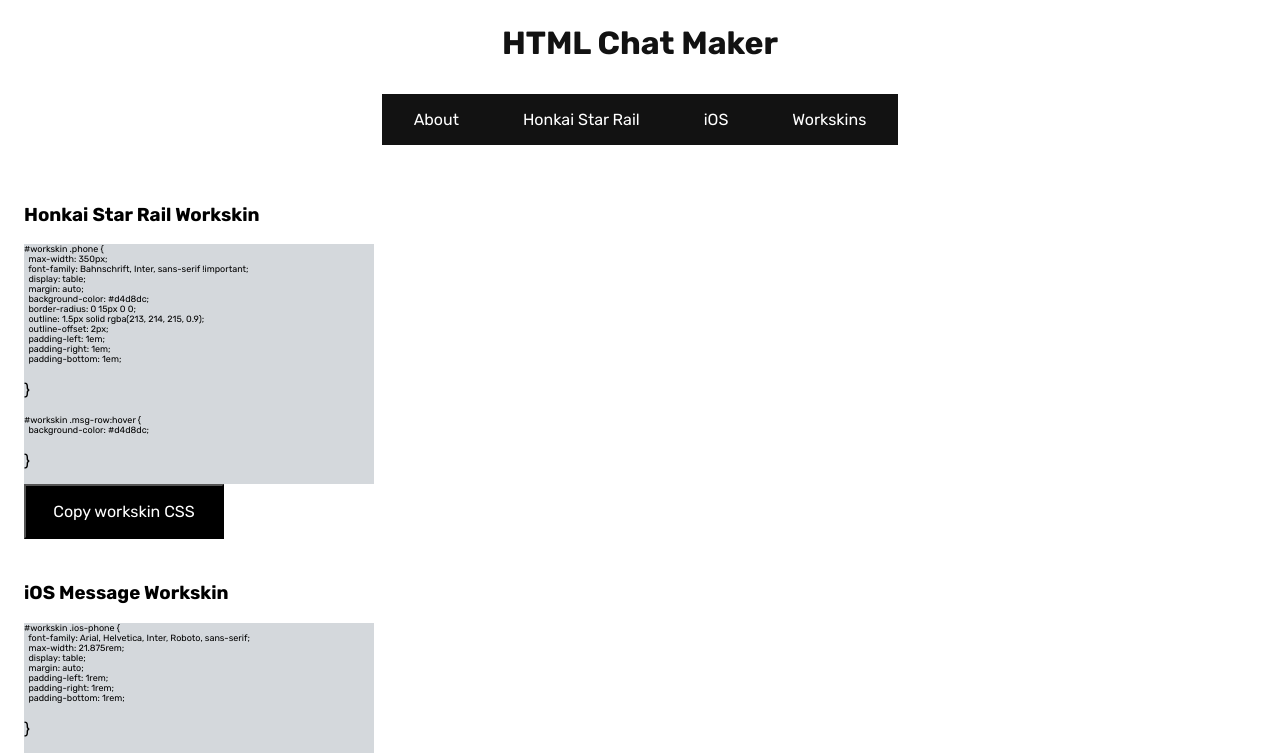
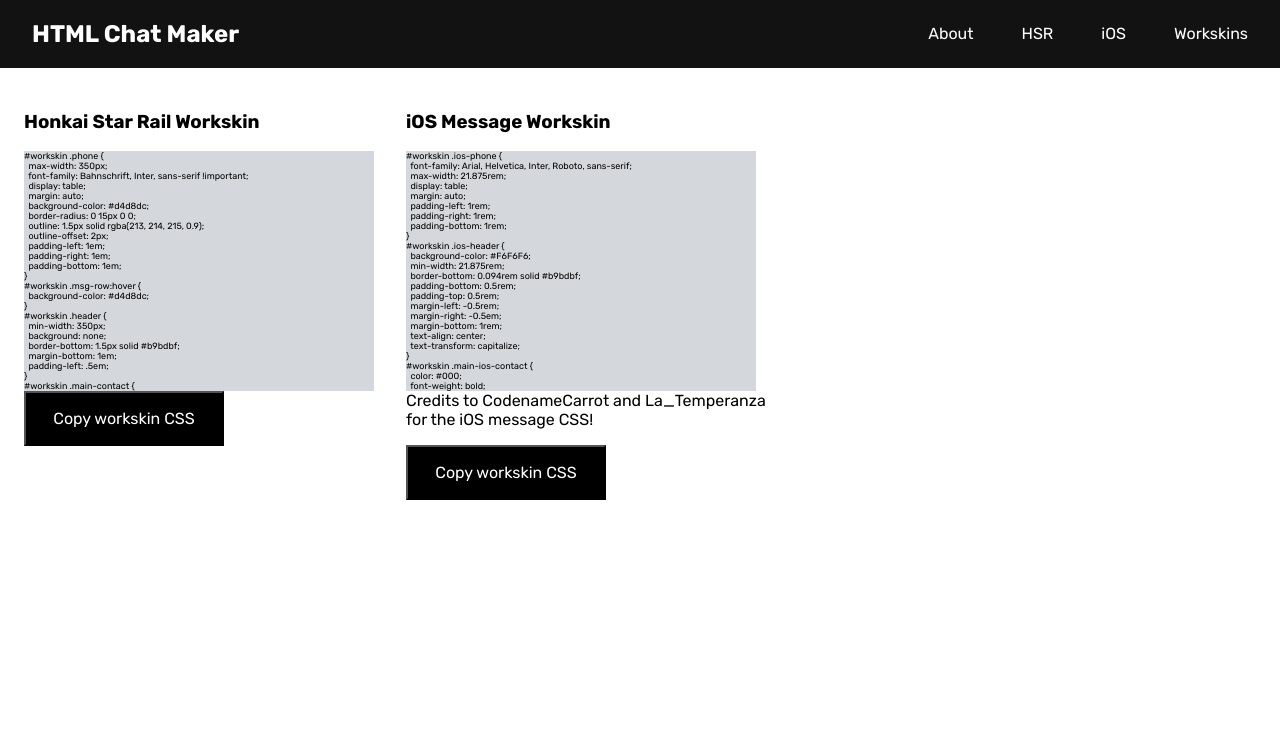
Before and after one commit to qriechan/html-chat-maker, a React (Vite) app: page /workskin in a window 1280 px wide. Shown: the top 753 px of the page. Built offline with nearby package versions, Linux system fonts and the light colour scheme.

Commit message:
updated UI, added navbar

```diff
--- a/src/components/About.jsx
+++ b/src/components/About.jsx
@@ -3,7 +3,7 @@ import React from 'react'
 function About() {
   return (
     <div>
-        <h2>Quick guide to HSR chat maker</h2>
+        <h2>Quick guide to HTML chat maker</h2>
         <p>1. Use the visual editors to input your text</p>
         <p>2. Click export HTML</p>
         <p>3. Paste the exported HTML into your target document</p>
--- a/src/components/HSR/Workskin-HSR.jsx
+++ b/src/components/HSR/Workskin-HSR.jsx
@@ -17,72 +17,72 @@ function WorkskinHSR({ textRef }) {
         <p className='tiny'>&nbsp; padding-left: 1em;</p>
         <p className='tiny'>&nbsp; padding-right: 1em;</p>
         <p className='tiny'>&nbsp; padding-bottom: 1em;</p>
-        <p classsName='tiny'>{'}'}</p>
+        <p className='tiny'>{'}'}</p>
         <p className='tiny'>#workskin .msg-row:hover {'{'}</p>
         <p className='tiny'>&nbsp; background-color: #d4d8dc;</p>
-        <p classsName='tiny'>{'}'}</p>
+        <p className='tiny'>{'}'}</p>
         <p className='tiny'>#workskin .header {'{'}</p>
         <p className='tiny'>&nbsp; min-width: 350px;</p>
         <p className='tiny'>&nbsp; background: none;</p>
         <p className='tiny'>&nbsp; border-bottom: 1.5px solid #b9bdbf;</p>
         <p className='tiny'>&nbsp; margin-bottom: 1em;</p>
         <p className='tiny'>&nbsp; padding-left: .5em;</p>
-        <p classsName='tiny'>{'}'}</p>
+        <p className='tiny'>{'}'}</p>
         <p className='tiny'>#workskin .main-contact {'{'}</p>
         <p className='tiny'>&nbsp; font-size: larger;</p>
         <p className='tiny'>&nbsp; color: #121212;</p>
         <p className='tiny'>&nbsp; font-weight: bold;</p>
         <p className='tiny'>&nbsp; margin-top: .75em;</p>
         <p className='tiny'>&nbsp; margin-bottom: 0;</p>
-        <p classsName='tiny'>{'}'}</p>
+        <p className='tiny'>{'}'}</p>
         <p className='tiny'>#workskin .bio {'{'}</p>
         <p className='tiny'>&nbsp; margin: .25em auto .75em auto;</p>
         <p className='tiny'>&nbsp; color: #666868;</p>
         <p className='tiny'>&nbsp; font-size: smaller;</p>
         <p className='tiny'>&nbsp; font-weight: 600;</p>
-        <p classsName='tiny'>{'}'}</p>
+        <p className='tiny'>{'}'}</p>
         <p className='tiny'>#workskin .fulltext {'{'}</p>
         <p className='tiny'>&nbsp; min-height: fit-content;</p>
         <p className='tiny'>&nbsp; margin-right: auto;</p>
         <p className='tiny'>&nbsp; margin-left: 0px;</p>
         <p className='tiny'>&nbsp; margin-bottom: .25em;</p>
         <p className='tiny'>&nbsp; width: auto;</p>
-        <p classsName='tiny'>{'}'}</p>
+        <p className='tiny'>{'}'}</p>
         <p className='tiny'>#workskin .fullreply {'{'}</p>
         <p className='tiny'>&nbsp; min-height: fit-content;</p>
         <p className='tiny'>&nbsp; margin-right: 0px;</p>
         <p className='tiny'>&nbsp; margin-left: auto;</p>
         <p className='tiny'>&nbsp; margin-bottom: .25em;</p>
         <p className='tiny'>&nbsp; width: auto;</p>
-        <p classsName='tiny'>{'}'}</p>
+        <p className='tiny'>{'}'}</p>
         <p className='tiny'>#workskin .fullreply .picture, .fulltext .picture {'{'}</p>
         <p className='tiny'>&nbsp; width: 150px;</p>
         <p className='tiny'>&nbsp; height: 75px;</p>
         <p className='tiny'>&nbsp; background-color: #000;</p>
-        <p classsName='tiny'>{'}'}</p>
+        <p className='tiny'>{'}'}</p>
         <p className='tiny'>#workskin .L-contact {'{'}</p>
         <p className='tiny'>&nbsp; font-weight: 500;</p>
         <p className='tiny'>&nbsp; font-size: 90%;</p>
         <p className='tiny'>&nbsp; color: #666868;</p>
         <p className='tiny'>&nbsp; padding: 0 0 .25em .75em;</p>
-        <p classsName='tiny'>{'}'}</p>
+        <p className='tiny'>{'}'}</p>
         <p className='tiny'>#workskin .R-contact {'{'}</p>
         <p className='tiny'>&nbsp; font-weight: 500;</p>
         <p className='tiny'>&nbsp; font-size: 90%;</p>
         <p className='tiny'>&nbsp; color: #666868;</p>
         <p className='tiny'>&nbsp; padding: 0 0.75em .25em 0;</p>
         <p className='tiny'>&nbsp; text-align: right;</p>
-        <p classsName='tiny'>{'}'}</p>
+        <p className='tiny'>{'}'}</p>
         <p className='tiny'>#workskin .hsricon {'{'}</p>
         <p className='tiny'>&nbsp; width: 60px;</p>
         <p className='tiny'>&nbsp; height: 60px;</p>
         <p className='tiny'>&nbsp; border-radius: 100%;</p>
         <p className='tiny'>&nbsp; background-color: #121212;</p>
-        <p classsName='tiny'>{'}'}</p>
+        <p className='tiny'>{'}'}</p>
         <p className='tiny'>#workskin .td-icon {'{'}</p>
         <p className='tiny'>&nbsp; vertical-align: top;</p>
         <p className='tiny'>&nbsp; width: 60px;</p>
-        <p classsName='tiny'>{'}'}</p>
+        <p className='tiny'>{'}'}</p>
         <p className='tiny'>#workskin .text {'{'}</p>
         <p className='tiny'>&nbsp; font-weight: 500;</p>
         <p className='tiny'>&nbsp; float: left;</p>
@@ -95,7 +95,7 @@ function WorkskinHSR({ textRef }) {
         <p className='tiny'>&nbsp; clear: both;</p>
         <p className='tiny'>&nbsp; position: relative;</p>
         <p className='tiny'>&nbsp; box-shadow: #9ea0a1 -1px 2px;</p>
-        <p classsName='tiny'>{'}'}</p>
+        <p className='tiny'>{'}'}</p>
         <p className='tiny'>#workskin .reply {'{'}</p>
         <p className='tiny'>&nbsp; font-weight: 500;</p>
         <p className='tiny'>&nbsp; float: right;</p>
@@ -108,46 +108,46 @@ function WorkskinHSR({ textRef }) {
         <p className='tiny'>&nbsp; clear: both;</p>
         <p className='tiny'>&nbsp; position: relative;</p>
         <p className='tiny'>&nbsp; box-shadow: #9ea0a1 1px 2px;</p>
-        <p classsName='tiny'>{'}'}</p>
+        <p className='tiny'>{'}'}</p>
         <p className='tiny'>#workskin .fullreply .hsr-picture, .fulltext .hsr-picture {'{'}</p>
         <p className='tiny'>&nbsp; width: 150px;</p>
         <p className='tiny'>&nbsp; height: 75px;</p>
         <p className='tiny'>&nbsp; background-color: #000;</p>
-        <p classsName='tiny'>{'}'}</p>
+        <p className='tiny'>{'}'}</p>
         <p className='tiny'>#workskin .fullreply .hsr-sticker, .fulltext .hsr-sticker {'{'}</p>
         <p className='tiny'>&nbsp; width: 75px;</p>
         <p className='tiny'>&nbsp; height: 75px;</p>
         <p className='tiny'>&nbsp; background-color: none;</p>
         <p className='tiny'>&nbsp; margin: 1rem;</p>
-        <p classsName='tiny'>{'}'}</p>
+        <p className='tiny'>{'}'}</p>
         <p className='tiny'>#workskin .fulltext .hsr-picture {'{'}</p>
         <p className='tiny'>&nbsp; float: left;</p>
         <p className='tiny'>&nbsp; margin: 0.5rem 0.75rem 1rem 1.5rem;</p>
-        <p classsName='tiny'>{'}'}</p>
+        <p className='tiny'>{'}'}</p>
         <p className='tiny'>#workskin .fulltext .hsr-sticker {'{'}</p>
         <p className='tiny'>&nbsp; float: left;</p>
-        <p classsName='tiny'>{'}'}</p>
+        <p className='tiny'>{'}'}</p>
         <p className='tiny'>#workskin .fullreply .hsr-picture {'{'}</p>
         <p className='tiny'>&nbsp; float: left;</p>
         <p className='tiny'>&nbsp; margin: 0.5rem 1.5rem 1rem 0.75rem;</p>
-        <p classsName='tiny'>{'}'}</p>
+        <p className='tiny'>{'}'}</p>
         <p className='tiny'>#workskin .fullreply .hsr-sticker {'{'}</p>
         <p className='tiny'>&nbsp; float: right;</p>
-        <p classsName='tiny'>{'}'}</p>
+        <p className='tiny'>{'}'}</p>
         <p className='tiny'>#workskin .fullalert {'{'}</p>
         <p className='tiny'>&nbsp; vertical-align: middle;</p>
         <p className='tiny'>&nbsp; width: fit-content;</p>
         <p className='tiny'>&nbsp; margin-left: auto;</p>
         <p className='tiny'>&nbsp; margin-right: auto;</p>
-        <p classsName='tiny'>{'}'}</p>
+        <p className='tiny'>{'}'}</p>
         <p className='tiny'>#workskin .alert-icon {'{'}</p>
         <p className='tiny'>&nbsp; width: 17.5px;</p>
         <p className='tiny'>&nbsp; height: 17.5px;</p>
-        <p classsName='tiny'>{'}'}</p>
+        <p className='tiny'>{'}'}</p>
         <p className='tiny'>#workskin .alert-display {'{'}</p>
         <p className='tiny'>&nbsp; width: fit-content;</p>
         <p className='tiny'>&nbsp; text-align: center;</p>
-        <p classsName='tiny'>{'}'}</p>
+        <p className='tiny'>{'}'}</p>
         <p className='tiny'>#workskin .alert {'{'}</p>
         <p className='tiny'>&nbsp; vertical-align: middle;</p>
         <p className='tiny'>&nbsp; text-align: left;</p>
@@ -157,7 +157,7 @@ function WorkskinHSR({ textRef }) {
         <p className='tiny'>&nbsp; padding-top: .5em;</p>
         <p className='tiny'>&nbsp; margin: .25em 0 .75em 0em;</p>
         <p className='tiny'>&nbsp; display: table;</p>
-        <p classsName='tiny'>{'}'}</p>
+        <p className='tiny'>{'}'}</p>
       </div>
     </div>
   )
--- a/src/components/Nav.jsx
+++ b/src/components/Nav.jsx
@@ -1,18 +1,31 @@
-import React from 'react'
+import React, { useState } from 'react'
 import { NavLink, Link } from 'react-router-dom'
 
 function Nav() {
-  return (
+    const [menuOpen, setMenuOpen] = useState(false);
+
+    return (
     <header>
-        <Link to="/"><h1>HTML Chat Maker</h1></Link>
         <nav>
-            <NavLink to="/">About</NavLink>
-            <NavLink to="/hsr">Honkai Star Rail</NavLink>
-            <NavLink to="/ios">iOS</NavLink>
-            <NavLink to="/workskin">Workskins</NavLink>
+            <Link to="/"><h1>HTML Chat Maker</h1></Link>
+            <div className='menu' onClick={() => {
+                setMenuOpen(!menuOpen);
+            }}>
+                <div className='menu-icon'>
+                    <div className='icon-line'></div>
+                    <div className='icon-line'></div>
+                    <div className='icon-line'></div>
+                </div>
+            </div>
+            <ul className={menuOpen ? 'open' : ''}>
+                <li><NavLink to="/">About</NavLink></li>
+                <li><NavLink to="/hsr">HSR</NavLink></li>
+                <li><NavLink to="/ios">iOS</NavLink></li>
+                <li><NavLink to="/workskin">Workskins</NavLink></li>
+            </ul>
         </nav>
     </header>
-  )
+    )
 }
 
 export default Nav
--- a/src/components/Workskin.jsx
+++ b/src/components/Workskin.jsx
@@ -19,7 +19,7 @@ function Workskin() {
     };
 
     return (
-    <>
+    <div className='all-workskins'>
         <div className='workskin-container'>
             <WorkskinHSR
             textRef={textRef} />
@@ -28,10 +28,10 @@ function Workskin() {
         <div className='workskin-container'>
             <WorkskinIOS
             textRef={textRef} />
-            <p>Credits to CodenameCarrot and La_Temperanza for the CSS!</p>
+            <p className='credits'>Credits to CodenameCarrot and La_Temperanza for the iOS message CSS!</p>
             <button className='copy-workskin' onClick={copyToClipboard}>Copy workskin CSS</button>
         </div>
-    </>
+    </div>
     )
 }
 
--- a/src/components/iOS/Workskin-iOS.jsx
+++ b/src/components/iOS/Workskin-iOS.jsx
@@ -13,8 +13,8 @@ function WorkskinIOS({ textRef }) {
         <p className='tiny'>&nbsp; padding-left: 1rem;</p>
         <p className='tiny'>&nbsp; padding-right: 1rem;</p>
         <p className='tiny'>&nbsp; padding-bottom: 1rem;</p>
-        <p classsName='tiny'>{'}'}</p>
-        <p classsName='tiny'></p>
+        <p className='tiny'>{'}'}</p>
+        <p className='tiny'></p>
         <p className='tiny'>#workskin .ios-header {'{'}</p>
         <p className='tiny'>&nbsp; background-color: #F6F6F6;</p>
         <p className='tiny'>&nbsp; min-width: 21.875rem;</p>
@@ -26,22 +26,22 @@ function WorkskinIOS({ textRef }) {
         <p className='tiny'>&nbsp; margin-bottom: 1rem;</p>
         <p className='tiny'>&nbsp; text-align: center;</p>
         <p className='tiny'>&nbsp; text-transform: capitalize;</p>
-        <p classsName='tiny'>{'}'}</p>
-        <p classsName='tiny'></p>
+        <p className='tiny'>{'}'}</p>
+        <p className='tiny'></p>
         <p className='tiny'>#workskin .main-ios-contact {'{'}</p>
         <p className='tiny'>&nbsp; color: #000;</p>
         <p className='tiny'>&nbsp; font-weight: bold;</p>
         <p className='tiny'>&nbsp; margin-top: 0.75rem;</p>
         <p className='tiny'>&nbsp; margin-bottom: 0;</p>
         <p className='tiny'>&nbsp; font-size: larger;</p>
-        <p classsName='tiny'>{'}'}</p>
-        <p classsName='tiny'></p>
+        <p className='tiny'>{'}'}</p>
+        <p className='tiny'></p>
         <p className='tiny'>#workskin .ios-bio {'{'}</p>
         <p className='tiny'>&nbsp; margin: 0.5rem auto 0.25rem auto;</p>
         <p className='tiny'>&nbsp; color: #666868;</p>
         <p className='tiny'>&nbsp; font-size: smaller;</p>
-        <p classsName='tiny'>{'}'}</p>
-        <p classsName='tiny'></p>
+        <p className='tiny'>{'}'}</p>
+        <p className='tiny'></p>
         <p className='tiny'>#workskin .ios-text {'{'}</p>
         <p className='tiny'>&nbsp; float: left;</p>
         <p className='tiny'>&nbsp; color: #000000;</p>
@@ -49,7 +49,7 @@ function WorkskinIOS({ textRef }) {
         <p className='tiny'>&nbsp; padding: 0.5em 1em;</p>
         <p className='tiny'>&nbsp; clear: both;</p>
         <p className='tiny'>&nbsp; position: relative;</p>
-        <p classsName='tiny'>{'}'}</p>
+        <p className='tiny'>{'}'}</p>
         <p className='tiny'>#workskin .ios-reply {'{'}</p>
         <p className='tiny'>&nbsp; float: right;</p>
         <p className='tiny'>&nbsp; color: #FFFFFF;</p>
@@ -57,11 +57,11 @@ function WorkskinIOS({ textRef }) {
         <p className='tiny'>&nbsp; padding: 0.5em 1em;</p>
         <p className='tiny'>&nbsp; clear: both;</p>
         <p className='tiny'>&nbsp; position: relative;</p>
-        <p classsName='tiny'>{'}'}</p>
+        <p className='tiny'>{'}'}</p>
         <p className='tiny'>#workskin .full-text {'{'}</p>
         <p className='tiny'>&nbsp; margin-right: auto;</p>
         <p className='tiny'>&nbsp; margin-left: 0rem;</p>
-        <p classsName='tiny'>{'}'}</p>
+        <p className='tiny'>{'}'}</p>
         <p className='tiny'>#workskin .full-text .ios-ios-text {'{'}</p>
         <p className='tiny'>&nbsp; float: left;</p>
         <p className='tiny'>&nbsp; color: #000000;</p>
@@ -72,7 +72,7 @@ function WorkskinIOS({ textRef }) {
         <p className='tiny'>&nbsp; max-width: 75%;</p>
         <p className='tiny'>&nbsp; clear: both;</p>
         <p className='tiny'>&nbsp; position: relative;</p>
-        <p classsName='tiny'>{'}'}</p>
+        <p className='tiny'>{'}'}</p>
         <p className='tiny'>#workskin .full-text .ios-ios-text::after {'{'}</p>
         <p className='tiny'>&nbsp; content: "";</p>
         <p className='tiny'>&nbsp; position: absolute;</p>
@@ -82,15 +82,15 @@ function WorkskinIOS({ textRef }) {
         <p className='tiny'>&nbsp; height: 1em;</p>
         <p className='tiny'>&nbsp; border-right: 0.5em solid #e5e5ea;</p>
         <p className='tiny'>&nbsp; border-bottom-right-radius: 1em 0.5em;</p>
-        <p classsName='tiny'>{'}'}</p>
+        <p className='tiny'>{'}'}</p>
         <p className='tiny'>#workskin .full-text .ios-ios-picture {'{'}</p>
         <p className='tiny'>&nbsp; float: left;</p>
         <p className='tiny'>&nbsp; margin: 0.5rem 0.75rem 1rem 1.5rem;</p>
-        <p classsName='tiny'>{'}'}</p>
+        <p className='tiny'>{'}'}</p>
         <p className='tiny'>#workskin .full-reply {'{'}</p>
         <p className='tiny'>&nbsp; margin-right: 0rem;</p>
         <p className='tiny'>&nbsp; margin-left: auto;</p>
-        <p classsName='tiny'>{'}'}</p>
+        <p className='tiny'>{'}'}</p>
         <p className='tiny'>#workskin .full-reply .ios-ios-text {'{'}</p>
         <p className='tiny'>&nbsp; float: right;</p>
         <p className='tiny'>&nbsp; color: #FFFFFF;</p>
@@ -101,7 +101,7 @@ function WorkskinIOS({ textRef }) {
         <p className='tiny'>&nbsp; max-width: 75%;</p>
         <p className='tiny'>&nbsp; clear: both;</p>
         <p className='tiny'>&nbsp; position: relative;</p>
-        <p classsName='tiny'>{'}'}</p>
+        <p className='tiny'>{'}'}</p>
         <p className='tiny'>#workskin .full-reply .ios-ios-text::after {'{'}</p>
         <p className='tiny'>&nbsp; content: "";</p>
         <p className='tiny'>&nbsp; position: absolute;</p>
@@ -111,39 +111,39 @@ function WorkskinIOS({ textRef }) {
         <p className='tiny'>&nbsp; height: 1em;</p>
         <p className='tiny'>&nbsp; border-left: 0.5em solid #1289fe;</p>
         <p className='tiny'>&nbsp; border-bottom-left-radius: 1em 0.5em;</p>
-        <p classsName='tiny'>{'}'}</p>
+        <p className='tiny'>{'}'}</p>
         <p className='tiny'>#workskin .full-reply .ios-ios-picture {'{'}</p>
         <p className='tiny'>&nbsp; float: right;</p>
         <p className='tiny'>&nbsp; margin: 0.5rem 1.5rem 1rem 0.75rem;</p>
-        <p classsName='tiny'>{'}'}</p>
-        <p classsName='tiny'>#workskin .sender-contact {'{'}</p>
+        <p className='tiny'>{'}'}</p>
+        <p className='tiny'>#workskin .sender-contact {'{'}</p>
         <p className='tiny'>&nbsp; font-weight: 500;</p>
         <p className='tiny'>&nbsp; font-size: 90%;</p>
         <p className='tiny'>&nbsp; color: #666868;</p>
         <p className='tiny'>&nbsp; padding: 0 0 0.25rem 0.75rem;</p>
         <p className='tiny'>&nbsp; float: left;</p>
-        <p classsName='tiny'>{'}'}</p>
-        <p classsName='tiny'>#workskin .receiver-contact {'{'}</p>
+        <p className='tiny'>{'}'}</p>
+        <p className='tiny'>#workskin .receiver-contact {'{'}</p>
         <p className='tiny'>&nbsp; font-weight: 500;</p>
         <p className='tiny'>&nbsp; font-size: 90%;</p>
         <p className='tiny'>&nbsp; color: #666868;</p>
         <p className='tiny'>&nbsp; padding: 0 0.75rem 0.25rem 0;</p>
         <p className='tiny'>&nbsp; text-align: right;</p>
         <p className='tiny'>&nbsp; float: right;</p>
-        <p classsName='tiny'>{'}'}</p>
+        <p className='tiny'>{'}'}</p>
         <p className='tiny'>#workskin .fullalert {'{'}</p>
         <p className='tiny'>&nbsp; vertical-align: middle;</p>
         <p className='tiny'>&nbsp; width: -moz-fit-content;</p>
         <p className='tiny'>&nbsp; width: fit-content;</p>
         <p className='tiny'>&nbsp; margin-left: auto;</p>
         <p className='tiny'>&nbsp; margin-right: auto;</p>
-        <p classsName='tiny'>{'}'}</p>
+        <p className='tiny'>{'}'}</p>
         <p className='tiny'>#workskin .alert-display {'{'}</p>
         <p className='tiny'>&nbsp; width: -moz-fit-content;</p>
         <p className='tiny'>&nbsp; width: fit-content;</p>
         <p className='tiny'>&nbsp; text-align: center;</p>
-        <p classsName='tiny'>{'}'}</p>
-        <p classsName='tiny'></p>
+        <p className='tiny'>{'}'}</p>
+        <p className='tiny'></p>
         <p className='tiny'>#workskin .alert {'{'}</p>
         <p className='tiny'>&nbsp; vertical-align: middle;</p>
         <p className='tiny'>&nbsp; text-align: left;</p>
@@ -153,7 +153,7 @@ function WorkskinIOS({ textRef }) {
         <p className='tiny'>&nbsp; padding-top: 0.5rem;</p>
         <p className='tiny'>&nbsp; margin: 0.25rem 0 0.75rem 0rem;</p>
         <p className='tiny'>&nbsp; display: table;</p>
-        <p classsName='tiny'>{'}'}</p>
+        <p className='tiny'>{'}'}</p>
       </div>
     </div>
   )
--- a/src/css/main.css
+++ b/src/css/main.css
@@ -4,31 +4,81 @@ body {
   margin: 1.5rem;
 }
 
-h1 {
-  text-align: center;
+nav {
+  justify-content: space-between;
+  margin-bottom: 2rem;
+  display: flex;
+  align-items: center;
+  text-decoration: none;
+  color: #fff;
+  background-color: #121212;
+  margin: -1.5rem;
+  margin-bottom: 1.5rem;
+}
+nav a {
+  text-decoration: none;
+  color: #fff;
+  background-color: #121212;
+  padding-left: 2rem;
+}
+nav .menu {
+  position: absolute;
+  top: 1.5rem;
+  right: 2rem;
+  align-items: center;
+  display: none;
+}
+nav .menu .menu-icon {
+  margin: auto;
+  width: 1.75rem;
+  height: 1.25rem;
+  display: flex;
+  flex-direction: column;
+  justify-content: space-between;
+  align-items: center;
+}
+nav .menu .menu-icon .icon-line {
+  width: 100%;
+  height: 0.175rem;
+  background-color: #fff;
+}
+nav ul {
+  display: flex;
+}
+nav ul li {
+  list-style: none;
+}
+nav ul li a {
+  display: block;
+  text-decoration: none;
+  padding: 0.5rem 1rem 0.5rem 1rem;
+  margin-right: 1rem;
+  border-radius: 0.938rem;
+}
+nav ul li a:hover {
+  background-color: #b9bdbf;
+  color: #121212;
+}
+nav ul li a:active, nav ul li a:focus {
+  background-color: #fff;
+  color: #121212;
+  transition: 0.15s;
+}
+nav ul li a:active:hover, nav ul li a:focus:hover {
+  background-color: #fff;
 }
 
-a {
-  text-decoration: none;
-  color: #121212;
-}
-
-nav {
-  text-align: center;
-  margin: 1.5rem;
-  margin-top: 3rem;
-  margin-bottom: 3.5rem;
-}
-nav a {
-  padding: 1rem 2rem 1rem 2rem;
-  background-color: #121212;
-  color: #fff;
+.all-workskins {
+  display: flex;
+  flex-wrap: wrap;
+  gap: 2rem;
 }
 
 .workskin-container {
   display: flex;
   align-items: start;
   flex-direction: column;
+  max-width: 25rem;
 }
 
 .workskin-box {
@@ -648,4 +698,50 @@ label {
   color: rgb(74, 193, 44);
   margin: 0;
   font-size: smaller;
+}
+
+.credits {
+  margin: 1rem;
+  margin-top: 0;
+  margin-left: 0;
+}
+
+@media (max-width: 480px) {
+  .container {
+    margin: 0;
+  }
+  nav {
+    flex-direction: column;
+    align-items: start;
+    right: 0;
+    max-height: -moz-fit-content;
+    max-height: fit-content;
+  }
+  nav ul {
+    display: none;
+    flex-direction: column;
+    width: 100%;
+    padding-left: 0;
+    margin: 0;
+  }
+  nav ul li a {
+    padding: 0.75rem;
+    padding-left: 2rem;
+    margin: 0.25rem;
+    border-radius: 0;
+  }
+  nav ul li a:active {
+    background-color: #fff;
+    color: #121212;
+    transition: 0.15s;
+  }
+  nav ul li a:active:hover {
+    background-color: #fff;
+  }
+  nav .open {
+    display: flex;
+  }
+  nav .menu {
+    display: flex;
+  }
 }/*# sourceMappingURL=main.css.map */
--- a/src/css/main.scss
+++ b/src/css/main.scss
@@ -36,32 +36,92 @@ body {
     margin: $main-margin;
 }
 
-h1 {
-    text-align: center;
-}
+nav {
+    justify-content: space-between;
+    margin-bottom: 2rem;
+    display: flex;
+    align-items: center;
+    text-decoration: none;
+    color: $wht;
+    background-color: $dark-color;
+    margin: -1.5rem;
+    margin-bottom: $main-margin;
 
     a {
         text-decoration: none;
-    color: #121212;
+        color: $wht;
+        background-color: $dark-color;
+        padding-left: $big-padding;
     }
 
-nav {
-    text-align: center;
-    margin: $main-margin;
-    margin-top: 3rem;
-    margin-bottom: 3.5rem;
+    .menu {
+        position: absolute;
+        top: $main-margin;
+        right: $big-padding;
+        align-items: center;
+        display: none;
+
+        .menu-icon {
+            margin: auto;
+            width: 1.75rem;
+            height: 1.25rem;
+            display: flex;
+            flex-direction: column;
+            justify-content: space-between;
+            align-items: center;
+
+            .icon-line {
+                width: 100%;
+                height: .175rem;
+                background-color: $wht;
+            }
+        }
+    }
+
+    ul {
+        display: flex;
+
+        li {
+            list-style: none;
 
             a {
-        padding: 1rem 2rem 1rem 2rem;
-        background-color: $dark-color;
-        color: $wht;
+                display: block;
+                text-decoration: none;
+                padding: .5rem 1rem .5rem 1rem;
+                margin-right: $main-padding;
+                border-radius: .938rem;
+
+                &:hover {
+                    background-color: $sub-color2;
+                    color: $dark-color;
                 }
+
+                &:active, &:focus {
+                    background-color: $wht;
+                    color: $dark-color;
+                    transition: .15s;
+
+                    &:hover {
+                        background-color: $wht;
+                    }
+                }
+            }
+        }
+    }
+
+}
+
+.all-workskins {
+    display: flex;
+    flex-wrap: wrap;
+    gap: $big-padding;
 }
 
 .workskin-container {
     display: flex;
     align-items: start;
     flex-direction: column;
+    max-width: 25rem;
 }
 
 .workskin-box {
@@ -727,3 +787,60 @@ label {
     }
 
 }
+
+.credits {
+    margin: 1rem;
+    margin-top: 0;
+    margin-left: 0;
+}
+
+@media (max-width: 480px) {
+
+    .container {
+        margin: 0;
+    }
+
+    nav {
+
+        flex-direction: column;
+        align-items: start;
+        right: 0;
+        max-height: fit-content;
+
+        ul {
+            display: none;
+            flex-direction: column;
+            width: 100%;
+            padding-left: 0;
+            margin: 0;
+
+            li {
+
+                a {
+                    padding: .75rem;
+                    padding-left: $big-padding;
+                    margin: .25rem;
+                    border-radius: 0;
+
+                    &:active {
+                        background-color: $wht;
+                        color: $dark-color;
+                        transition: .15s;
+
+                        &:hover {
+                            background-color: $wht;
+                        }
+                    }
+                }
+            }
+        }
+
+        .open {
+            display: flex;
+        }
+
+        .menu {
+            display: flex;
+        }
+    }
+}
```
Also changed, not shown: 1 other file (tests, documents, lock files or other folders). Lines whose indentation alone changed are shown as unchanged.
